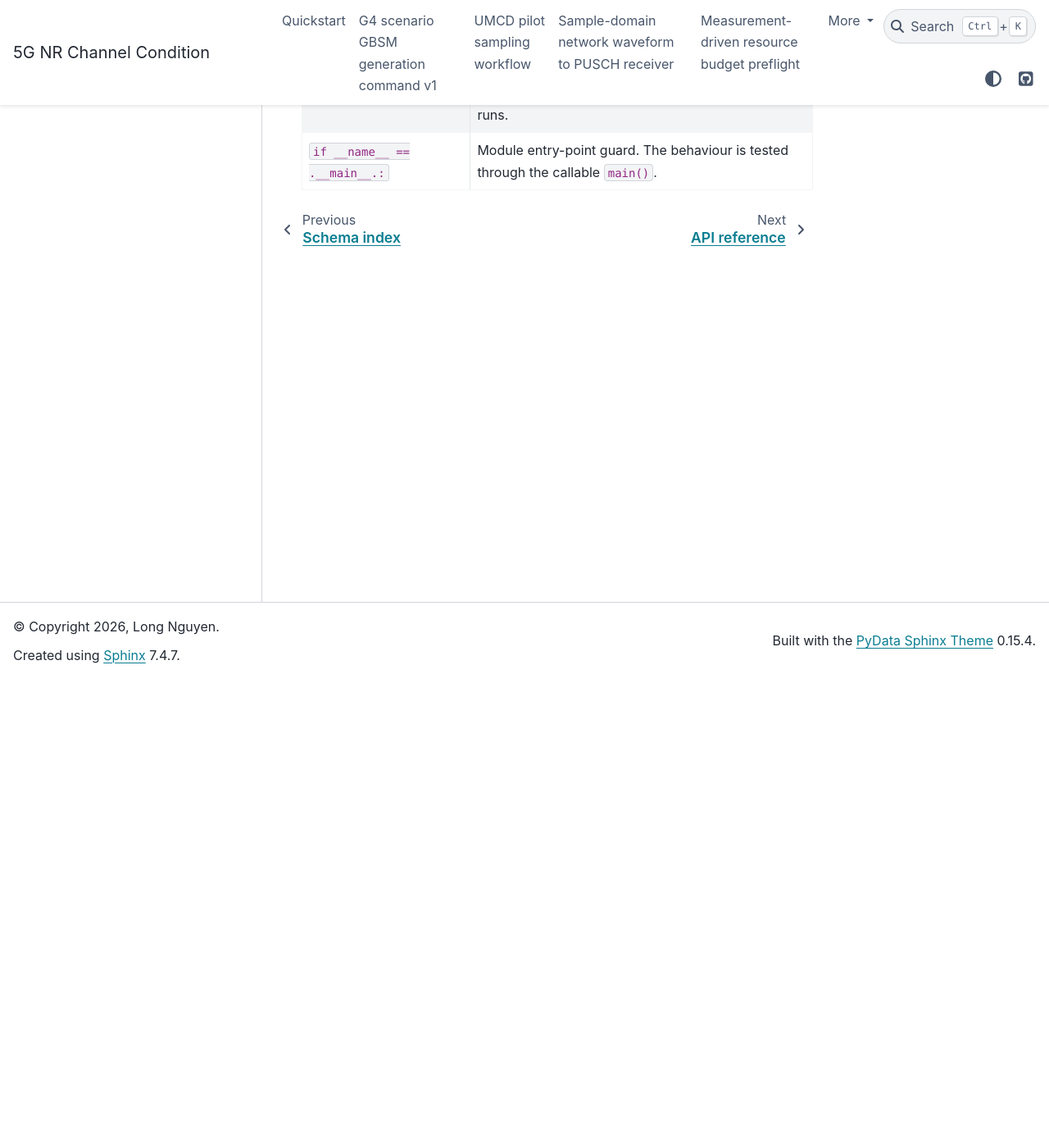
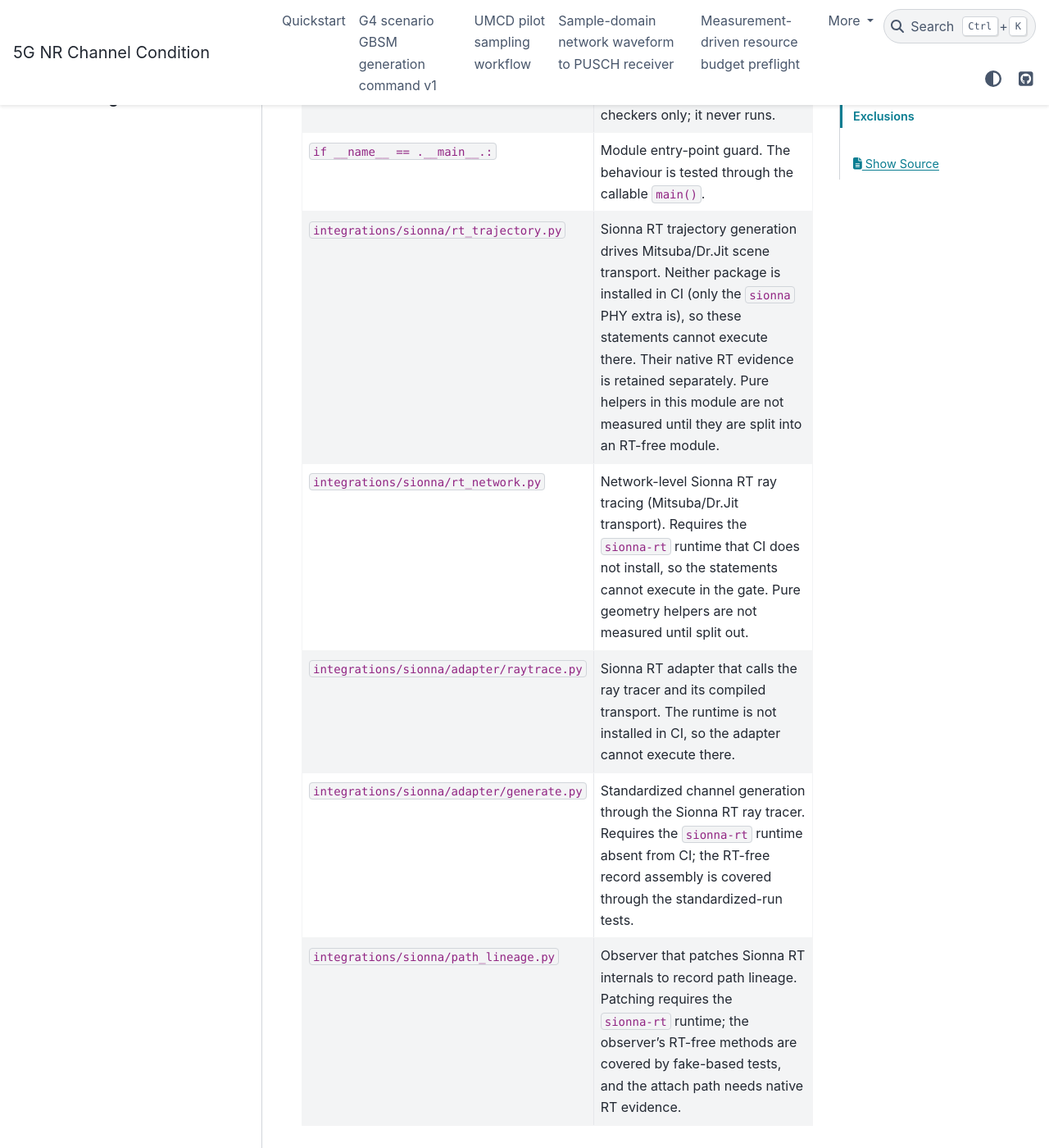
Before and after one commit to nntk072/5g-nr-channel-condition, a Sphinx documentation site: the page built from docs/architecture/coverage-policy.md, in a window 1280 px wide and 1400 px high, scrolled down 572 px. Shown: the whole window at 82% size. Built offline with Sphinx 7.4.7 and the PyData theme 0.15.4, drawn with Linux system fonts in a browser that asks for light colours; pages that are not in the unit, such as notebooks, are missing from menus.

Commit message:
Exclude Sionna RT runtime-bound modules from coverage with documented reasons

```diff
--- a/docs/architecture/coverage-policy.md
+++ b/docs/architecture/coverage-policy.md
@@ -17,3 +17,8 @@ in code formatting, the second column is the reason.
 | --- | --- |
 | `if TYPE_CHECKING:` | Import-time branch for type checkers only; it never runs. |
 | `if __name__ == .__main__.:` | Module entry-point guard. The behaviour is tested through the callable `main()`. |
+| `integrations/sionna/rt_trajectory.py` | Sionna RT trajectory generation drives Mitsuba/Dr.Jit scene transport. Neither package is installed in CI (only the `sionna` PHY extra is), so these statements cannot execute there. Their native RT evidence is retained separately. Pure helpers in this module are not measured until they are split into an RT-free module. |
+| `integrations/sionna/rt_network.py` | Network-level Sionna RT ray tracing (Mitsuba/Dr.Jit transport). Requires the `sionna-rt` runtime that CI does not install, so the statements cannot execute in the gate. Pure geometry helpers are not measured until split out. |
+| `integrations/sionna/adapter/raytrace.py` | Sionna RT adapter that calls the ray tracer and its compiled transport. The runtime is not installed in CI, so the adapter cannot execute there. |
+| `integrations/sionna/adapter/generate.py` | Standardized channel generation through the Sionna RT ray tracer. Requires the `sionna-rt` runtime absent from CI; the RT-free record assembly is covered through the standardized-run tests. |
+| `integrations/sionna/path_lineage.py` | Observer that patches Sionna RT internals to record path lineage. Patching requires the `sionna-rt` runtime; the observer's RT-free methods are covered by fake-based tests, and the attach path needs native RT evidence. |
```
Also changed, not shown: pyproject.toml (+7 -0 lines).
